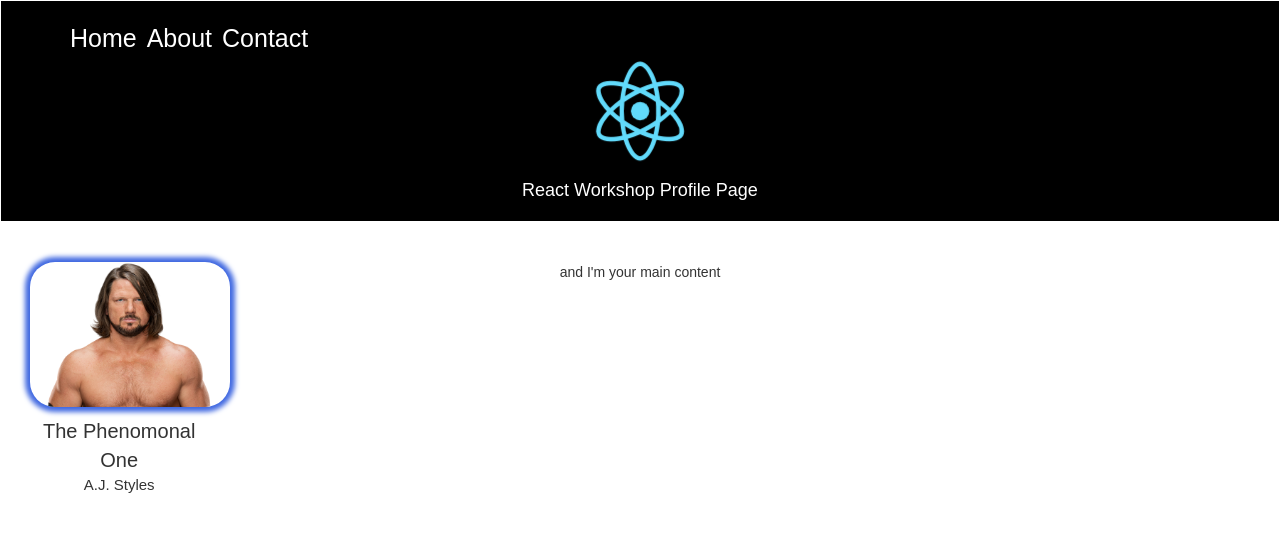
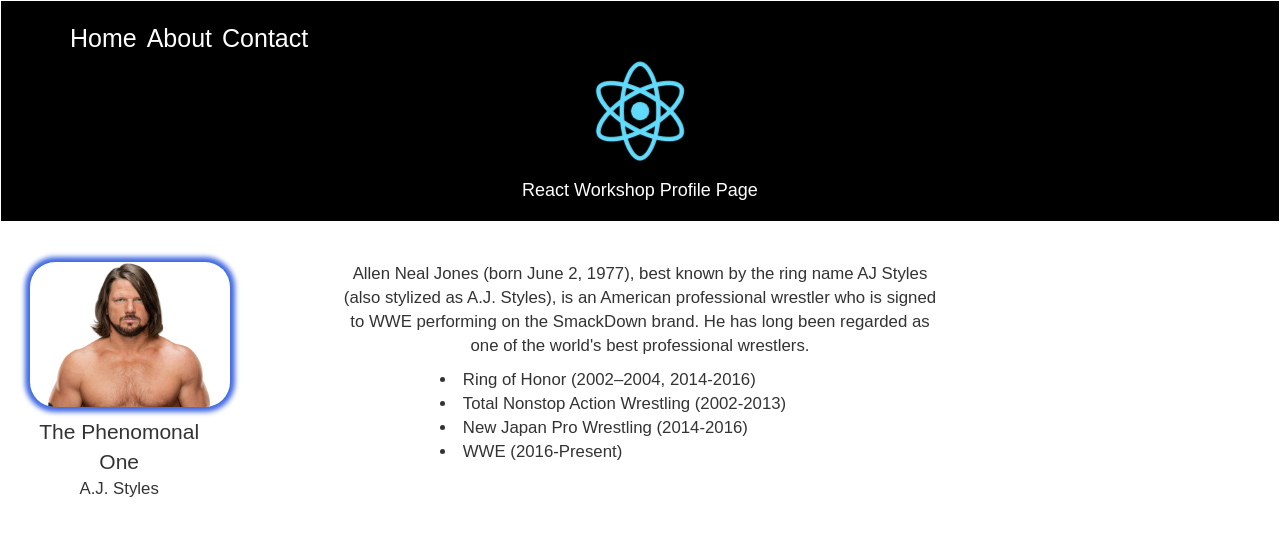
Before and after one commit to yihdego/react-workshop, a React (Create React App) app: page / in a window 1280 px wide. Shown: the top 536 px of the page. Built offline with nearby package versions, Linux system fonts and the light colour scheme.

Commit message:
able to iterate over an array

```diff
--- a/src/App.js
+++ b/src/App.js
@@ -11,6 +11,8 @@
   render() {
     const WrestlerName = "A.J. Styles";
     const WrestlerNickname = "The Phenomonal One "
+    const WrestlerSummary = "Allen Neal Jones (born June 2, 1977), best known by the ring name AJ Styles (also stylized as A.J. Styles), is an American professional wrestler who is signed to WWE performing on the SmackDown brand. He has long been regarded as one of the world's best professional wrestlers."
+    const Promotions = ["Ring of Honor (2002–2004, 2014-2016)", "Total Nonstop Action Wrestling (2002-2013)", "New Japan Pro Wrestling (2014-2016)", "WWE (2016-Present)"]
     return (
 
       <div className="App">
@@ -23,7 +25,7 @@
             <ProfileCard picture={ProfilePicture} class="smackdown-profile" name={WrestlerName} nickname={WrestlerNickname}/>
           </div>
           <div className='col-md-8'>
-            <Content />
+            <Content summary={WrestlerSummary} promotions={Promotions}/>
           </div>
         </div>
       </div>
--- a/src/components/Content.js
+++ b/src/components/Content.js
@@ -1,10 +1,19 @@
 import React, {Component} from 'react'
+
 
 class Content extends Component {
   render(){
-    return(<div>
-      and I'm your main content
-      </div>)
+
+    return(
+      <div>
+        <div className="summary">
+        {this.props.summary}
+        </div>
+        <div className="promotions">
+          {this.props.promotions.map(promotion => <li className="promotion">{promotion}</li>)}
+        </div>
+      </div>
+    )
   }
 }
 
--- a/src/index.css
+++ b/src/index.css
@@ -12,9 +12,25 @@
 }
 
 .title {
-  font-size: 20px;
+  font-size: 1.5em;
 }
 
 .name {
-  font-size: 15px;
+  font-size: 1.2em;
 }
+
+.summary {
+  width: 600px;
+  font-size: 1.2em;
+  margin: auto;
+  margin-bottom: 10px;
+}
+.promotions {
+  width: 400px;
+  font-size: 1.2em;
+  margin: 0 auto;
+}
+
+.promotion {
+  text-align: left;
+}
```
